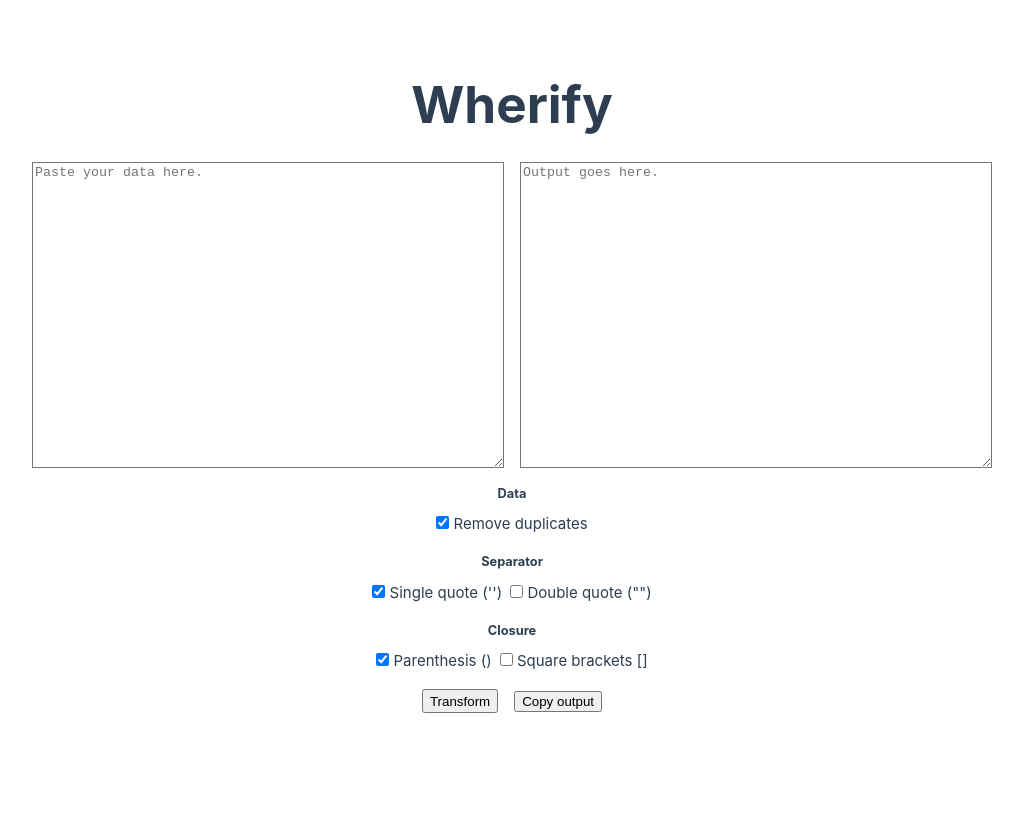
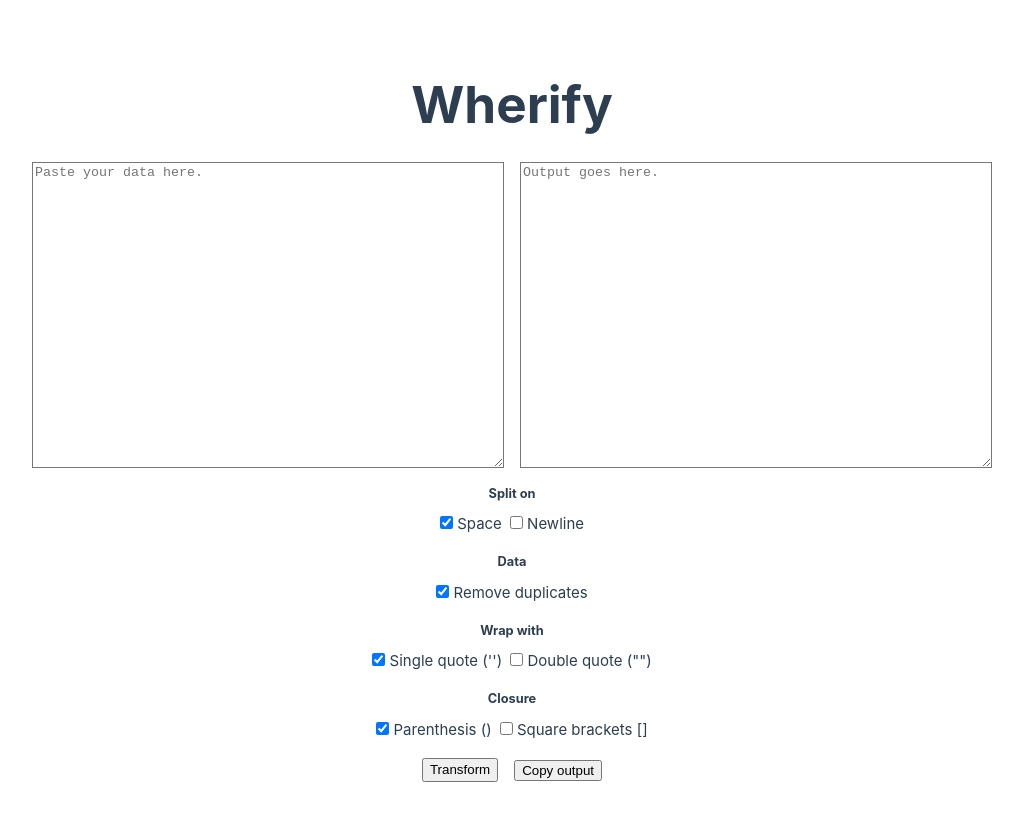
Before and after one commit to jsgaonac/wherify, a Vue app: page / in a window 1280 px wide. Shown: the top 820 px of the page, without its empty margins (128-1151 px from the left). Built offline with nearby package versions, Linux system fonts and the light colour scheme.

Commit message:
Add option to split by space or newline

```diff
--- a/src/App.vue
+++ b/src/App.vue
@@ -10,15 +10,17 @@ const inputDataValue = ref('');
 const outputDataValue = ref('');
 
 const duplicateChecked = ref(true);
-const currentSeparator = ref('single');
+const currentWrapWith = ref('single');
 const currentClosure = ref('parens');
+const isSpaceSplitChecked = ref(true);
+const isNewlineSplitChecked = ref(false);
 
 const isSingleQuoteChecked = computed(() => {
-  return currentSeparator.value === 'single';
+  return currentWrapWith.value === 'single';
 });
 
 const isDoubleQuoteChecked = computed(() => {
-  return currentSeparator.value === 'double';
+  return currentWrapWith.value === 'double';
 });
 
 const isParenthesisClosureChecked = computed(() => currentClosure.value === 'parens');
@@ -28,14 +30,14 @@ function onDuplicateChange(event: Event) {
   duplicateChecked.value = (event.target as HTMLInputElement).checked;
 }
 
-function onSeparatorChange(type: string) {
-  if (type === currentSeparator.value) {
-    currentSeparator.value = '';
+function onWrapWithChange(type: string) {
+  if (type === currentWrapWith.value) {
+    currentWrapWith.value = '';
 
     return;
   }
 
-  currentSeparator.value = type;
+  currentWrapWith.value = type;
 }
 
 function onClosureChange(type: string) {
@@ -46,6 +48,11 @@ function onClosureChange(type: string) {
   }
 
   currentClosure.value = type;
+}
+
+function onSplitChange(type: 'space' | 'newline') {
+  isSpaceSplitChecked.value = type === 'space';
+  isNewlineSplitChecked.value = type === 'newline';
 }
 
 function removeDuplicates(words: string[]) {
@@ -67,7 +74,7 @@ function doTransform() {
 
   let words = (inputDataValue.value ?? '')
       .trim()
-      .split(/\s+/)
+      .split(isSpaceSplitChecked.value ? /\s+/ : /\n+/)
       .filter(a => a !== ',');
 
   if (duplicateChecked.value) {
@@ -111,6 +118,19 @@ function doCopy(data: string) {
 
     <section class="options">
       <div class="option">
+        <h2>Split on</h2>
+        <div class="values">
+          <label for="split-space">
+            <input type="checkbox" name="split-space" id="split-space" v-model="isSpaceSplitChecked" @change="onSplitChange('space')">
+            Space
+          </label>
+          <label for="split-newline">
+            <input type="checkbox" name="split-newline" id="split-newline" v-model="isNewlineSplitChecked" @change="onSplitChange('newline')">
+            Newline
+          </label>
+        </div>
+      </div>
+      <div class="option">
         <h2>Data</h2>
         <div class="values">
           <label for="remove-duplicates">
@@ -120,14 +140,14 @@ function doCopy(data: string) {
         </div>
       </div>
       <div class="option">
-        <h2>Separator</h2>
+        <h2>Wrap with</h2>
         <div class="values">
           <label for="single-quote">
-            <input type="checkbox" name="single-quote" id="single-quote" :checked="isSingleQuoteChecked" @change="onSeparatorChange('single')">
+            <input type="checkbox" name="single-quote" id="single-quote" :checked="isSingleQuoteChecked" @change="onWrapWithChange('single')">
             Single quote ('')
           </label>
           <label for="double-quote">
-            <input type="checkbox" name="double-quote" id="double-quote" :checked="isDoubleQuoteChecked" @change="onSeparatorChange('double')">
+            <input type="checkbox" name="double-quote" id="double-quote" :checked="isDoubleQuoteChecked" @change="onWrapWithChange('double')">
             Double quote ("")
           </label>
         </div>
```
